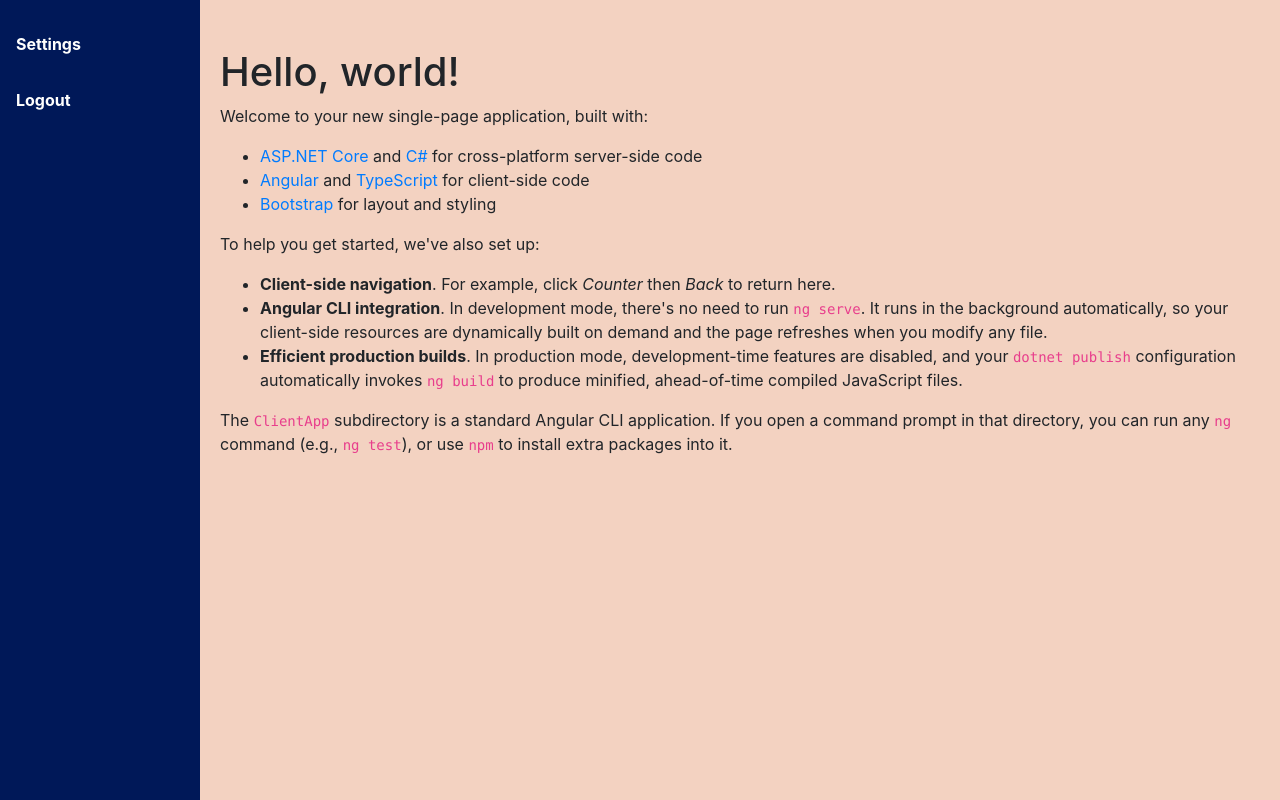
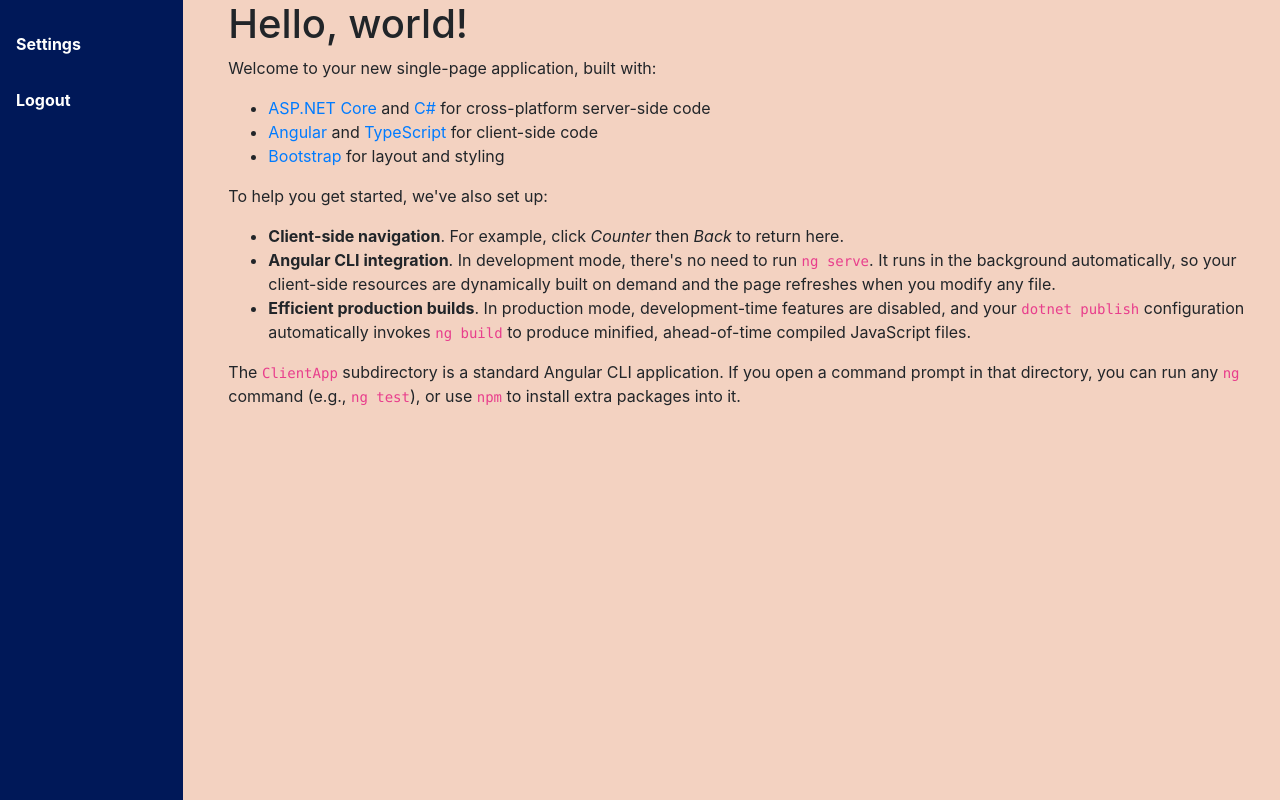
Before and after one commit to PeterKvayt/NoneMes, an Angular app in the folder src/AngularApp/ClientApp/: page / in a window 1280 px wide. Built offline with nearby package versions, Linux system fonts and the light colour scheme.

Commit message:
Alter layout.

```diff
--- a/src/AngularApp/ClientApp/src/app/app.component.html
+++ b/src/AngularApp/ClientApp/src/app/app.component.html
@@ -1,6 +1,12 @@
 <body>
-  <app-nav-menu></app-nav-menu>
-  <div class="content-wrapper">
-    <router-outlet></router-outlet>
+  <div class="container-fluid">
+    <div class="row">
+      <div class="col-lg-2 col-md-3 col-sm-4">
+        <app-nav-menu></app-nav-menu>
+      </div>
+      <div class="col-lg-10 col-md-9 col-sm-8">
+        <router-outlet></router-outlet>
+      </div>
+    </div>
   </div>
 </body>
--- a/src/AngularApp/ClientApp/src/app/app.module.ts
+++ b/src/AngularApp/ClientApp/src/app/app.module.ts
@@ -4,9 +4,10 @@ import { FormsModule } from '@angular/forms';
 import { HttpClientModule, HTTP_INTERCEPTORS } from '@angular/common/http';
 import { RouterModule } from '@angular/router';
 
+import { NavMenuComponent } from './components/nav-menu/nav-menu.component';
+
 import { AppComponent } from './app.component';
-import { NavMenuComponent } from './nav-menu/nav-menu.component';
-import { HomeComponent } from './home/home.component';
+import { HomeComponent } from './views/home/home.component';
 
 @NgModule({
   declarations: [
--- a/src/AngularApp/ClientApp/src/app/nav-menu/nav-menu.component.css
+++ b/src/AngularApp/ClientApp/src/app/components/nav-menu/nav-menu.component.css
@@ -1,10 +1,7 @@
 .nav-box{
-  height: 100%;
-  width: 200px;
-  position: fixed;
-  z-index: 1;
-  top: 0;
-  left: 0;
+  height: 100vh;
+  position: relative;
+  left: -15px;
   background-color: var(--dark-background);
   overflow-x: hidden;
   padding-top: 1rem;
@@ -33,7 +30,3 @@ html {
     font-size: 16px;
   }
 }
-
-.box-shadow {
-  box-shadow: 0 .25rem .75rem rgba(0, 0, 0, .05);
-}
--- a/src/AngularApp/ClientApp/src/styles.css
+++ b/src/AngularApp/ClientApp/src/styles.css
@@ -1,7 +1,3 @@
 body{
   background-color: var(--background);
 }
-.content-wrapper{
-  margin: 3rem 2rem;
-  margin-left: 220px;
-}
```
Also changed, not shown: src/AngularApp/ClientApp/src/app/components/nav-menu/nav-menu.component.html (renamed from src/AngularApp/ClientApp/src/app/nav-menu/nav-menu.component.html), src/AngularApp/ClientApp/src/app/components/nav-menu/nav-menu.component.ts (renamed from src/AngularApp/ClientApp/src/app/nav-menu/nav-menu.component.ts), src/AngularApp/ClientApp/src/app/views/home/home.component.html (renamed from src/AngularApp/ClientApp/src/app/home/home.component.html), src/AngularApp/ClientApp/src/app/views/home/home.component.ts (renamed from src/AngularApp/ClientApp/src/app/home/home.component.ts).
